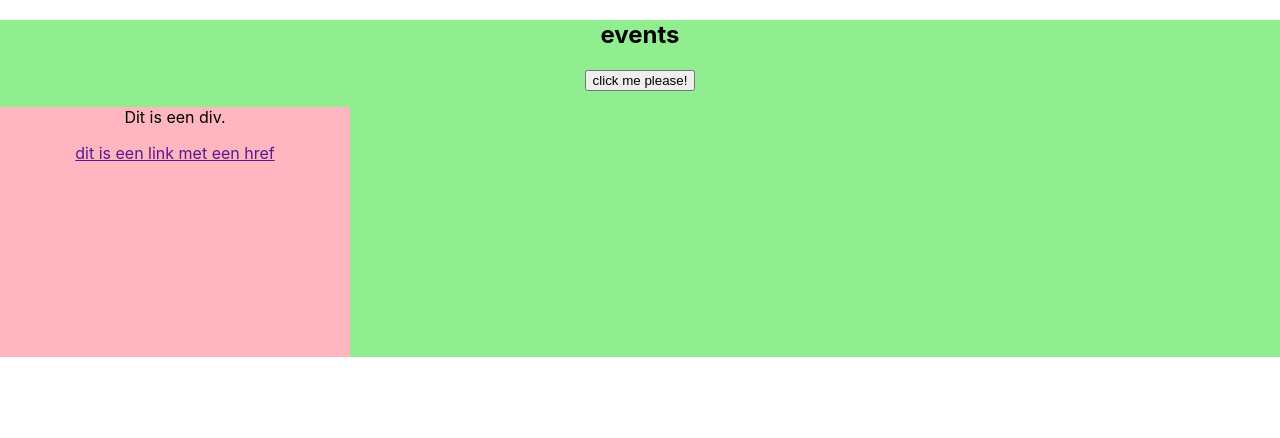
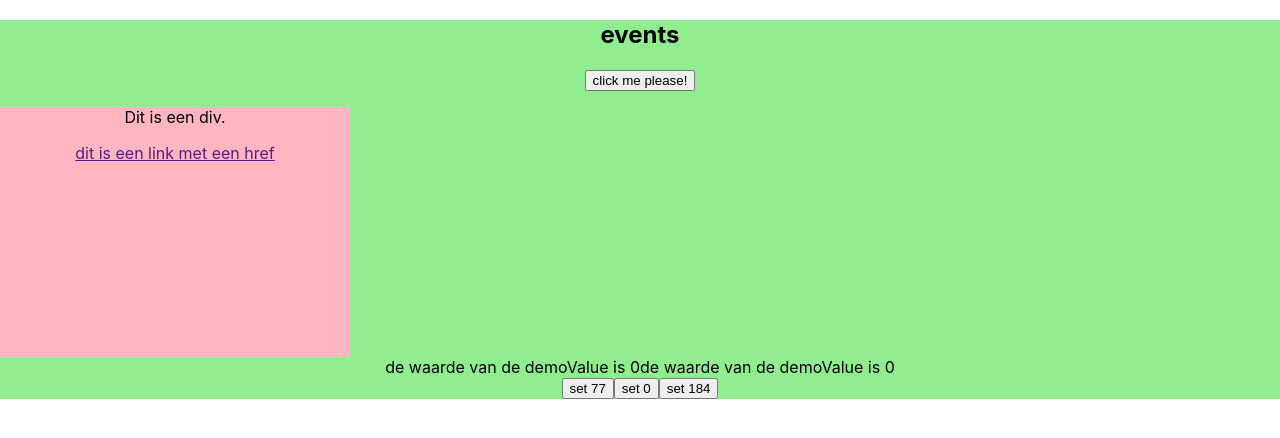
Before and after one commit to WimDC/exercises_react, a React (Create React App) app: page / in a window 1280 px wide. Shown: the top 438 px of the page. Built offline with nearby package versions, Linux system fonts and the light colour scheme.

Commit message:
PDF4 State exercises tot MyButton, weet niet wat ze daarvan verwacht.

```diff
--- a/src/Pages/EventsAndStatePage.jsx
+++ b/src/Pages/EventsAndStatePage.jsx
@@ -1,4 +1,5 @@
 import { EventDemo } from "../components/EventDemo"
+import { StateDemo } from "../components/StateDemo"
 
 export const EventsAndStatePage = ({title}) => {
     return (
@@ -9,6 +10,7 @@ export const EventsAndStatePage = ({title}) => {
                 <p>Dit is een div.</p>
                 <a href="" onClick={() => alert("link is clicked")}>dit is een link met een href</a>
             </div>
+            <StateDemo />
         </div>
     )
 }
--- /dev/null
+++ b/src/components/StateDemo.jsx
@@ -0,0 +1,18 @@
+import { useState } from "react"
+
+export const StateDemo = () => {
+    const [demoValue, setDemoValue] = useState(0)
+    return(
+        <div>
+            <div>
+                de waarde van de demoValue is {demoValue}
+                de waarde van de demoValue is {demoValue}
+            </div>
+            <div>
+                <button onClick={() => setDemoValue(77)}>set 77</button>
+                <button onClick={() => setDemoValue(0)}>set 0</button>
+                <button onClick={() => setDemoValue(184)}>set 184</button>
+            </div>
+        </div>
+    )
+}
```
Also changed, not shown: src/components/MyButton.jsx (added).
